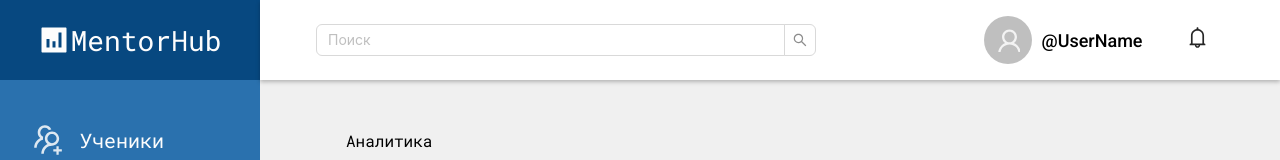
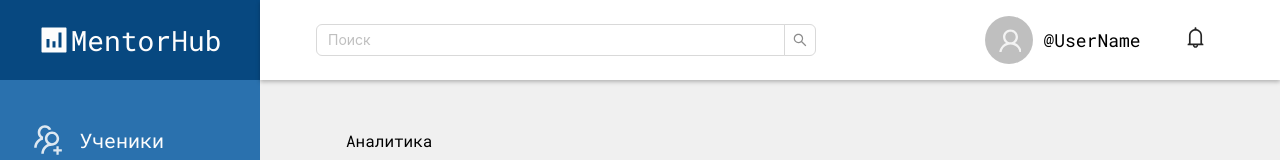
Before and after one commit to ivnvMkhl/mentoring-ui, a React (Vite) app: page /analytics in a window 1280 px wide. Shown: the top 160 px of the page. Built offline with nearby package versions, Linux system fonts and the light colour scheme; no server answers.

Commit message:
remove font for top bar css

```diff
--- a/src/components/complex/TopBar/TopBar.module.css
+++ b/src/components/complex/TopBar/TopBar.module.css
@@ -35,7 +35,6 @@
 }
 
 .userName {
-  font-family: Roboto;
   font-size: 18px;
   color: var(--color-text-base);
   margin: 0 40px 0 10px;
```
